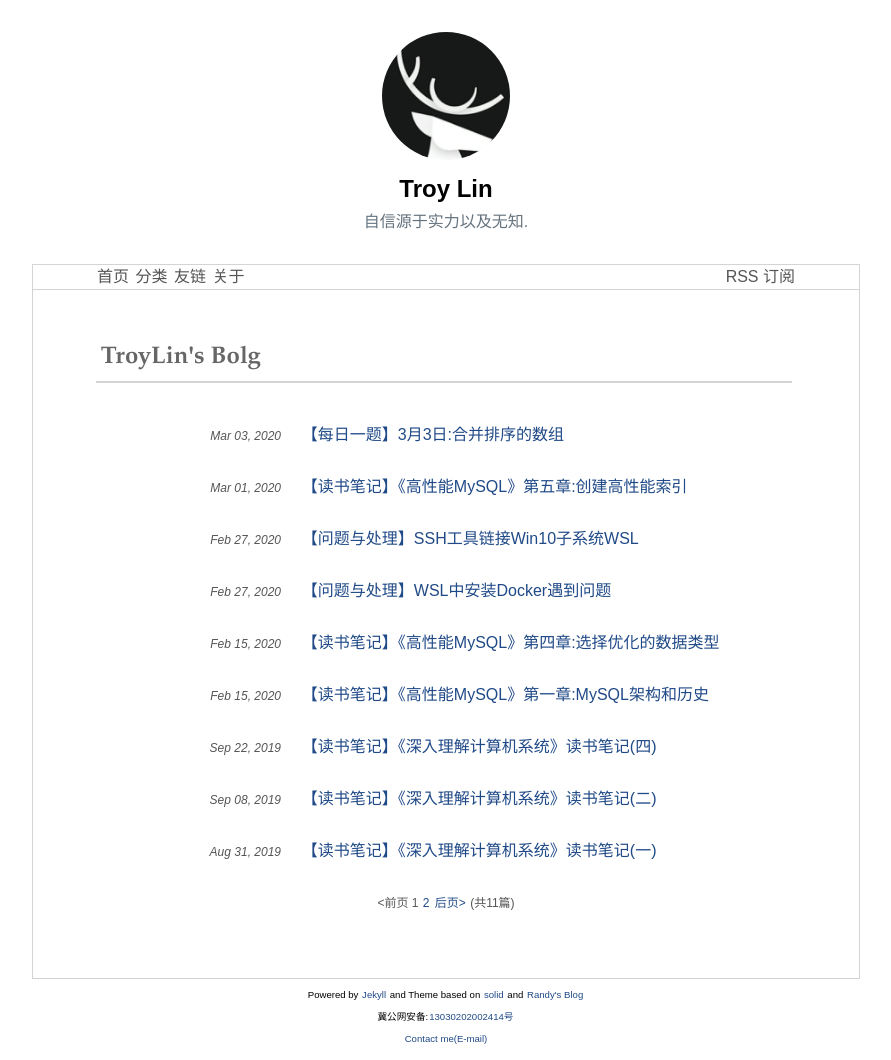
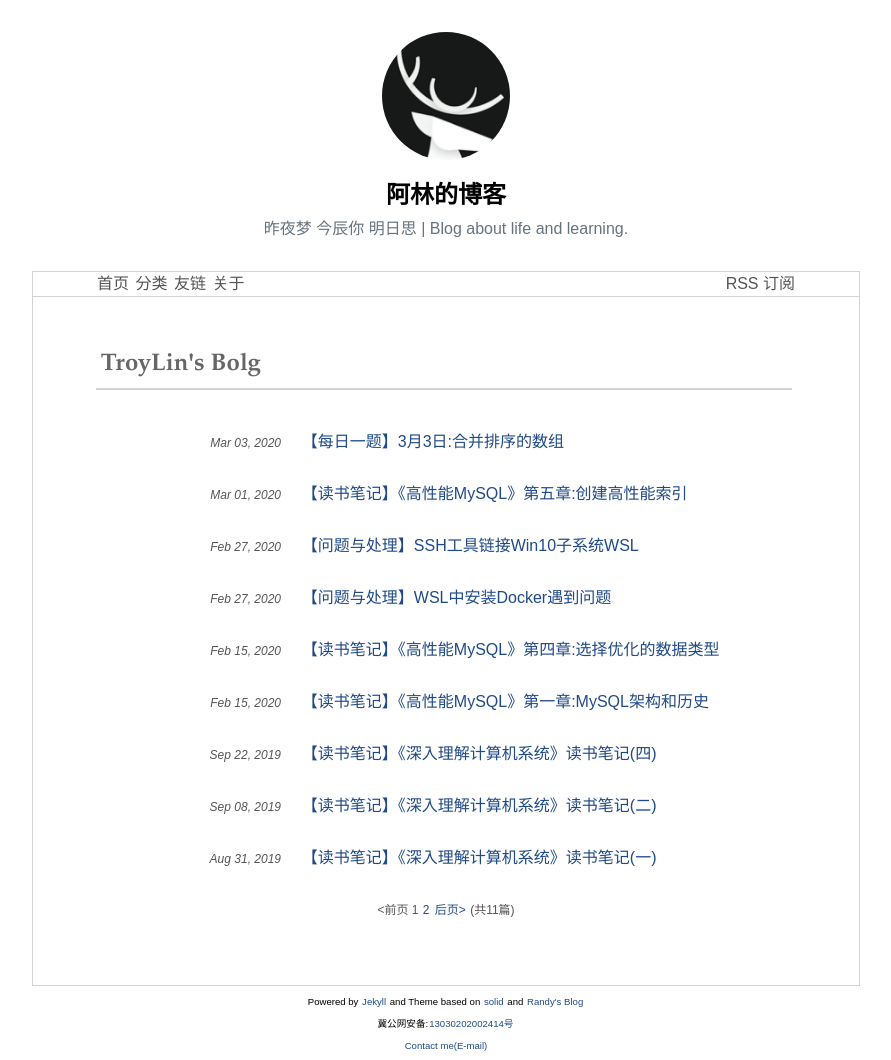
Before and after one commit to TroyLin0218/TroyLin0218.github.io, a Jekyll site: the page built from index.html, in a window 1280 px wide. Shown: the whole page, without its empty margins (194-1085 px from the left). Built offline with Jekyll 4.4.1, drawn with Linux system fonts in a browser that asks for light colours; the list of posts is cut into pages by our own code; comment, search, counter and statistics services are not loaded.

Commit message:
修改博客名和签名档

```diff
--- a/_includes/header.html
+++ b/_includes/header.html
@@ -16,6 +16,6 @@
 <body>
     <div class="description">
         <div style="background-image: url({{ site.url }}/images/avatar.png); width: 128px; height: 128px; background-size: cover; border-radius: 50%; margin: 0 auto;"></div>
-        <div class="name">Troy Lin</div>
-        <div class="desc">自信源于实力以及无知.</div>
+        <div class="name">阿林的博客</div>
+        <div class="desc">昨夜梦 今辰你 明日思 | Blog about life and learning.</div>
     </div>
```
